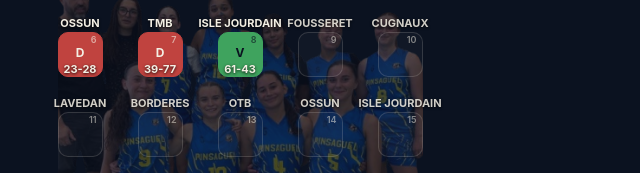
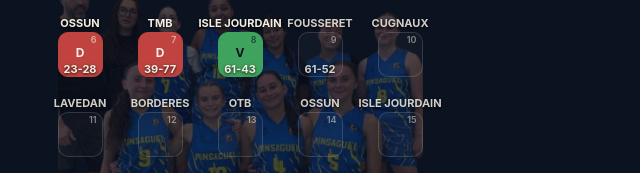
Before and after one commit to gregoryFebvre/pbc-preview, a plain HTML site: page index.html in a window 1280 px wide. Shown: the part 261-434 px from the top of the page, 400-1040 px from the left. Drawn offline with Linux system fonts and the light colour scheme.

Commit message:
Update preview from pbc

```diff
--- a/index.html
+++ b/index.html
@@ -404,7 +404,7 @@
     "23-28",
     "39-77",
     "61-43",
-    "",
+    "61-52",
     "",
     "",
     "",
```
